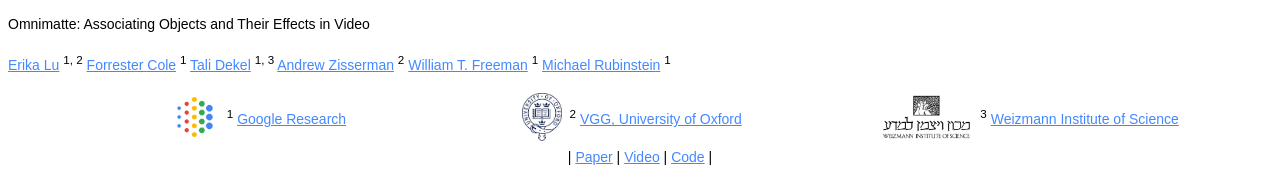
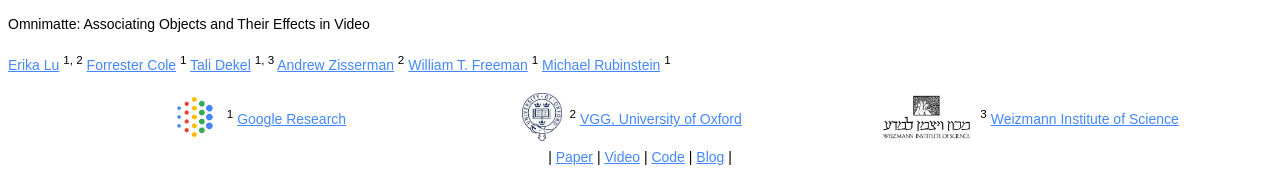
Before and after one commit to omnimatte/omnimatte.github.io, a plain HTML site: page index.html in a window 1280 px wide. Shown: the top 182 px of the page. Drawn offline with Linux system fonts and the light colour scheme; files that its build step writes are made by us from their sources.

Commit message:
add blog post link

```diff
--- a/index.html
+++ b/index.html
@@ -40,7 +40,7 @@
     <table width="999" border="0" align="center" class="menu">
       <tbody>
         <tr>
-          <td align="center">| <a href="#paper">Paper</a> | <a href="#video">Video</a> | <a href="#code">Code</a> |</td>
+          <td align="center">| <a href="#paper">Paper</a> | <a href="#video">Video</a> | <a href="#code">Code</a> | <a href="https://ai.googleblog.com/2021/08/introducing-omnimattes-new-approach-to.html">Blog</a> |</td>
         </tr>
       </tbody>
     </table>
```
